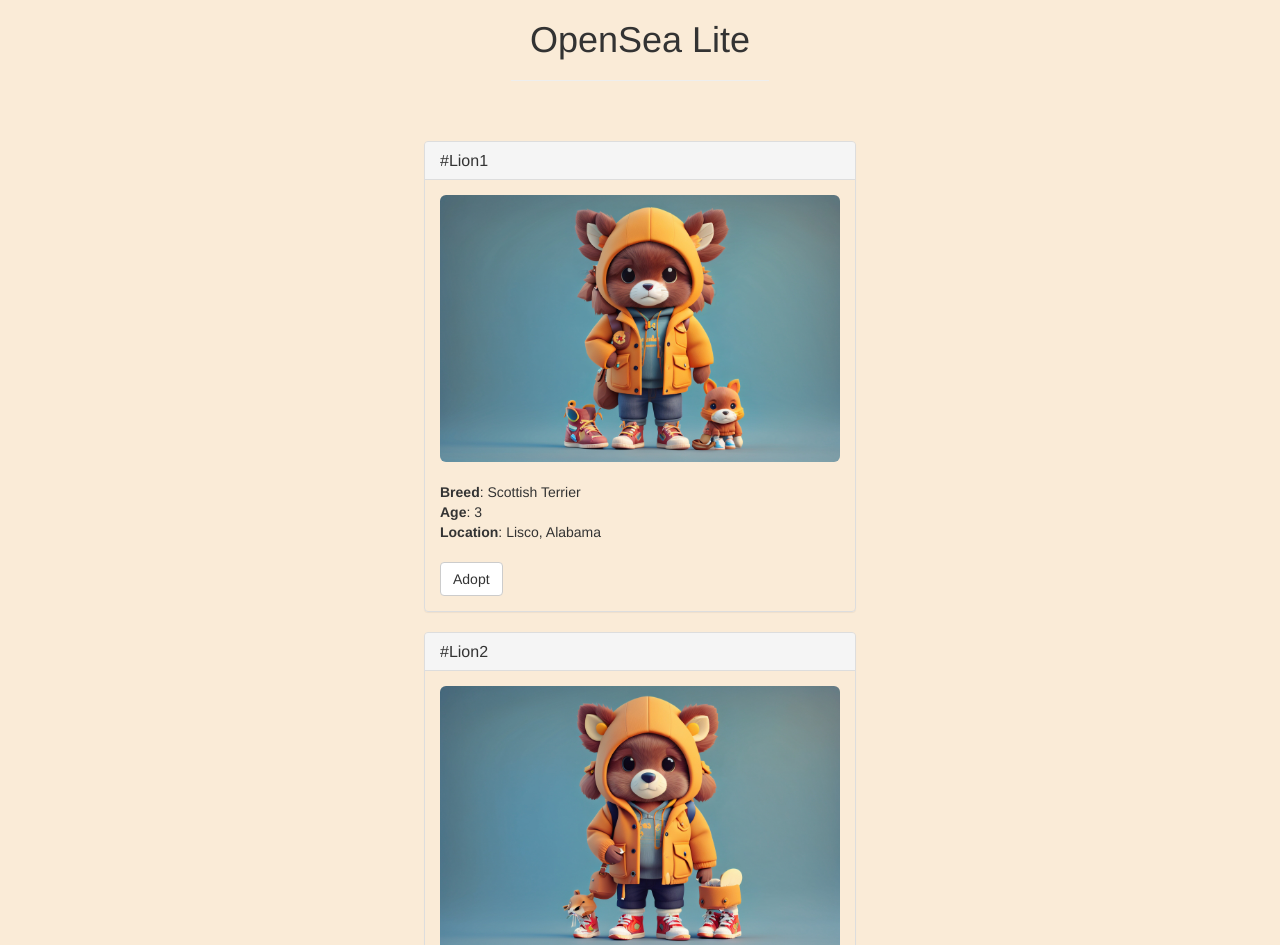
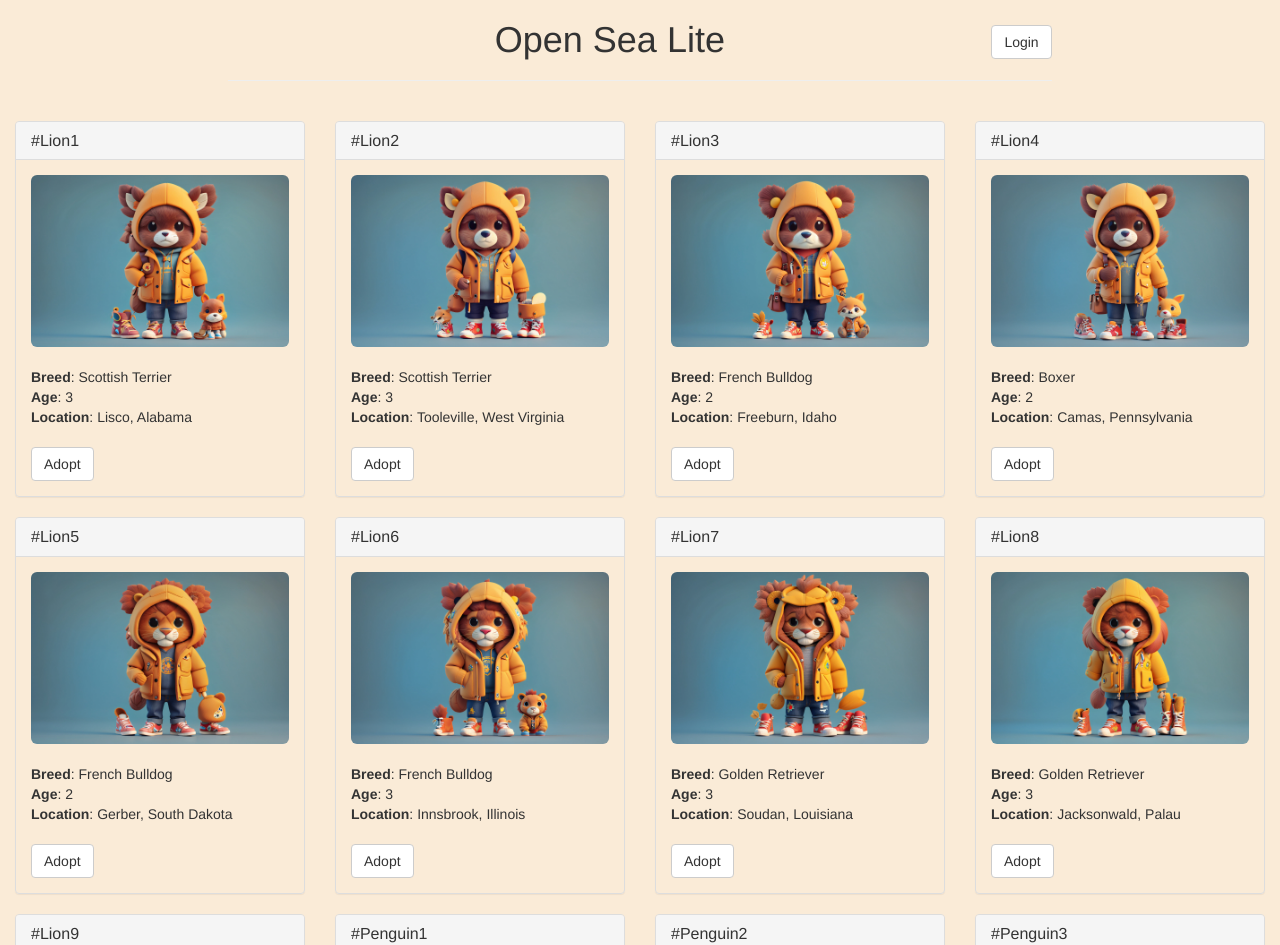
Before and after one commit to antoniopisu/progettoSicurezza, a website: page src/index.html in a window 1280 px wide. Shown: the top 945 px of the page. Drawn offline with nearby package versions, Linux system fonts and the light colour scheme; files whose address does not match are found by name.

Commit message:
wallet metamask e nft images

```diff
--- a/src/css/cssBase.css
+++ b/src/css/cssBase.css
@@ -48,3 +48,12 @@ body {
 .pet-row{
     width:fit-content;
 }
+
+#login-btn{
+    margin-top: 25px;
+}
+
+#user-address{
+    margin-top: 25px;
+    font-size: 17px;
+}
--- a/src/index.html
+++ b/src/index.html
@@ -4,40 +4,49 @@
     <meta charset="utf-8">
     <meta http-equiv="X-UA-Compatible" content="IE=edge">
     <meta name="viewport" content="width=device-width, initial-scale=1">
+    <!-- The above 3 meta tags *must* come first in the head; any other head content must come *after* these tags -->
     <title>OpenSea Lite</title>
 
+    <!-- Bootstrap -->
     <link href="css/bootstrap.min.css" rel="stylesheet">
     <link href="css/cssBase.css" rel="stylesheet">
 
+    <!-- HTML5 shim and Respond.js for IE8 support of HTML5 elements and media queries -->
+    <!-- WARNING: Respond.js doesn't work if you view the page via file:// -->
+    <!--[if lt IE 9]>
+      <script src="https://oss.maxcdn.com/html5shiv/3.7.3/html5shiv.min.js"></script>
+      <script src="https://oss.maxcdn.com/respond/1.4.2/respond.min.js"></script>
+    <![endif]-->
   </head>
   <body>
     <div class="container">
       <div class="row">
         <div class="col-xs-12 col-sm-8 col-sm-push-2">
-                <h1 class="text-center">OpenSea Lite</h1>
+            <button id="login-btn" class="btn btn-default login-btn pull-right" onclick="handleLogin()">Login</button>
+            <div id="user-info" style="display: none;">
+                <strong>
+                <p id="user-address" class="pull-right"></p>
+                </strong>
+              </div>
+          <h1 class="text-center">Open Sea Lite</h1>
           <hr/>
           <br/>
         </div>
       </div>
 
-        <!-- Aggiunto uno sfondo sfocato alla lista degli animali -->
-        <div id="petsRow" class="row blur-background">
-            <!-- Utilizzo della classe list-group per avvolgere ogni animale -->
-            <div class="list-group" id="petList">
-                <!-- Animali saranno inseriti qui dinamicamentee -->
-            </div>
+      <div id="petsRow" class="row">
+        <!-- PETS LOAD HERE -->
       </div>
     </div>
 
     <div id="petTemplate" style="display: none;">
-        <!-- Rimossa la classe list-group-item dal div esterno -->
-        <div>
+      <div class="col-sm-6 col-md-4 col-lg-3">
         <div class="panel panel-default panel-pet">
           <div class="panel-heading">
-                    <h4 class="panel-title">Scrappy</h4>
+            <h3 class="panel-title">Scrappy</h3>
           </div>
           <div class="panel-body">
-                    <img alt="140x140" data-src="holder.js/140x140" class="img-rounded img-center" style="width: 400px;" src="https://animalso.com/wp-content/uploads/2017/01/Golden-Retriever_6.jpg" data-holder-rendered="true">
+            <img alt="140x140" data-src="holder.js/140x140" class="img-rounded img-center" style="width: 100%;" src="https://animalso.com/wp-content/uploads/2017/01/Golden-Retriever_6.jpg" data-holder-rendered="true">
             <br/><br/>
             <strong>Breed</strong>: <span class="pet-breed">Golden Retriever</span><br/>
             <strong>Age</strong>: <span class="pet-age">3</span><br/>
@@ -55,8 +64,5 @@
     <script src="js/web3.min.js"></script>
     <script src="js/truffle-contract.js"></script>
     <script src="js/app.js"></script>
-
-    <!-- Aggiunto il file JavaScript per la sfocatura -->
-    <script src="js/blur-background.js"></script>
   </body>
 </html>
--- a/src/js/app.js
+++ b/src/js/app.js
@@ -8,7 +8,7 @@ App = {
       var petsRow = $('#petsRow');
       var petTemplate = $('#petTemplate');
 
-      for (i = 0; i < data.length; i ++) {
+      for (i = 0; i < data.length; i++) {
         petTemplate.find('.panel-title').text(data[i].name);
         petTemplate.find('img').attr('src', data[i].picture);
         petTemplate.find('.pet-breed').text(data[i].breed);
@@ -32,7 +32,7 @@ if (window.ethereum) {
         await window.ethereum.enable();
       } catch (error) {
         // User denied account access...
-    console.error("User denied account access")
+        console.error("User denied account access");
       }
     }
     // Legacy dapp browsers...
@@ -44,7 +44,6 @@ else {
       App.web3Provider = new Web3.providers.HttpProvider('http://localhost:7545');
     }
     web3 = new Web3(App.web3Provider);
-
 
     return App.initContract();
   },
@@ -62,12 +61,12 @@ web3 = new Web3(App.web3Provider);
       return App.markAdopted();
     });
 
-
     return App.bindEvents();
   },
 
   bindEvents: function() {
     $(document).on('click', '.btn-adopt', App.handleAdopt);
+    $('#login-btn').on('click', App.handleLogin);
   },
 
   markAdopted: function() {
@@ -86,7 +85,6 @@ App.contracts.Adoption.deployed().then(function(instance) {
     }).catch(function(err) {
       console.log(err.message);
     });
-
   },
 
   handleAdopt: function(event) {
@@ -107,15 +105,42 @@ web3.eth.getAccounts(function(error, accounts) {
         adoptionInstance = instance;
 
         // Execute adopt as a transaction by sending account
-    return adoptionInstance.adopt(petId, {from: account});
+        return adoptionInstance.adopt(petId, { from: account });
       }).then(function(result) {
         return App.markAdopted();
       }).catch(function(err) {
         console.log(err.message);
       });
     });
+  },
 
+  handleLogin: function() {
+    // Controlla se MetaMask è installato
+    if (typeof window.ethereum !== 'undefined') {
+      // Chiedi all'utente il permesso di accedere con MetaMask
+      ethereum.request({ method: 'eth_requestAccounts' })
+        .then(function(accounts) {
+          // L'utente ha dato il permesso, puoi ora accedere con MetaMask
+          var userAddress = accounts[0];
+          alert('Login effettuato con MetaMask. Indirizzo: ' + userAddress);
+
+          // Nascondi il pulsante di login
+          $('#login-btn').hide();
+
+          // Mostra l'indirizzo utente
+          $('#user-address').text('Address: ' + userAddress);
+          $('#user-info').show();
+        })
+        .catch(function(error) {
+          // L'utente ha negato il permesso o c'è un errore
+          console.error(error);
+          alert('Errore durante il login con MetaMask.');
+        });
+    } else {
+      // MetaMask non è installato
+      alert('MetaMask non è installato. Installa MetaMask per effettuare il login.');
     }
+  },
 
 };
 
```
Lines whose indentation alone changed are shown as unchanged.
